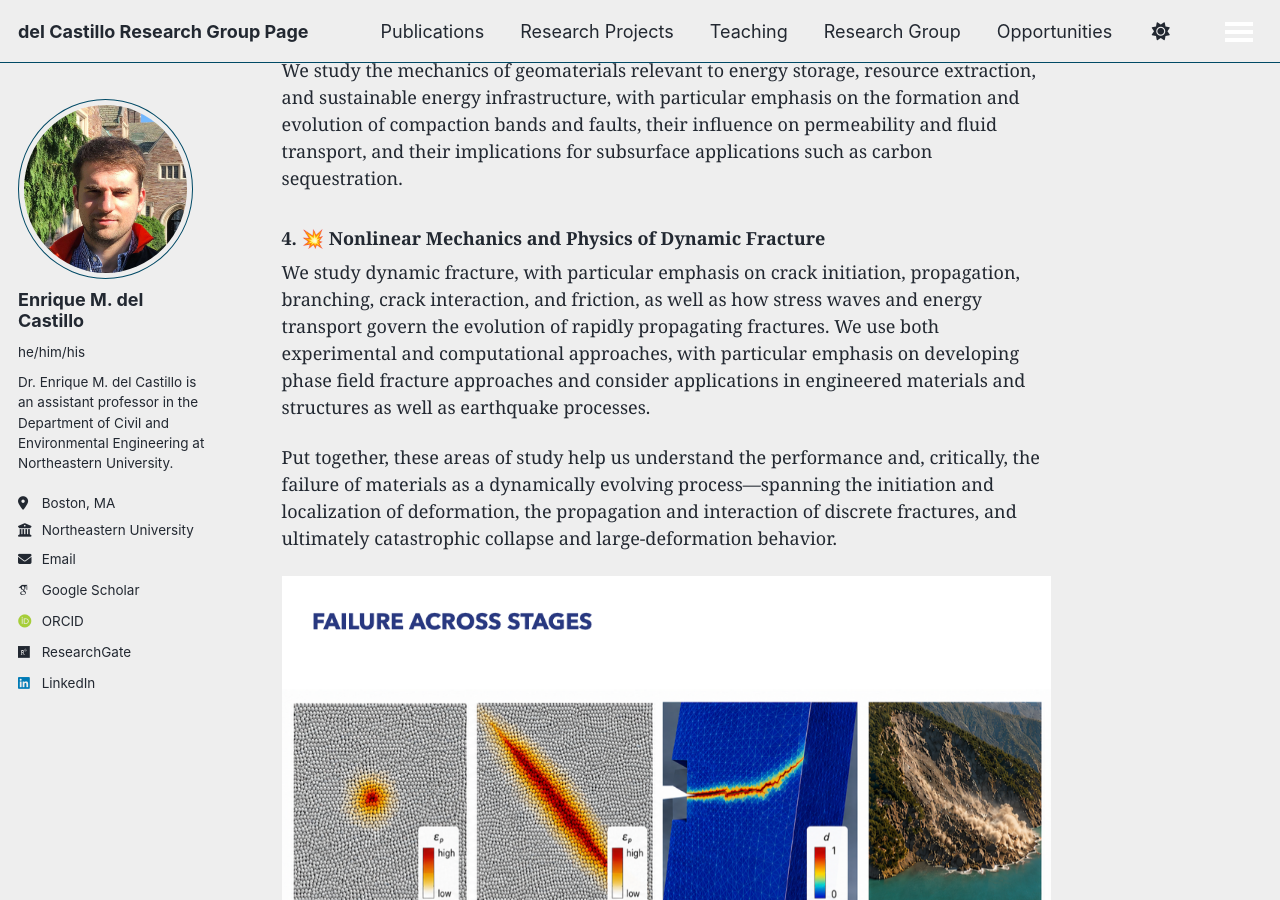
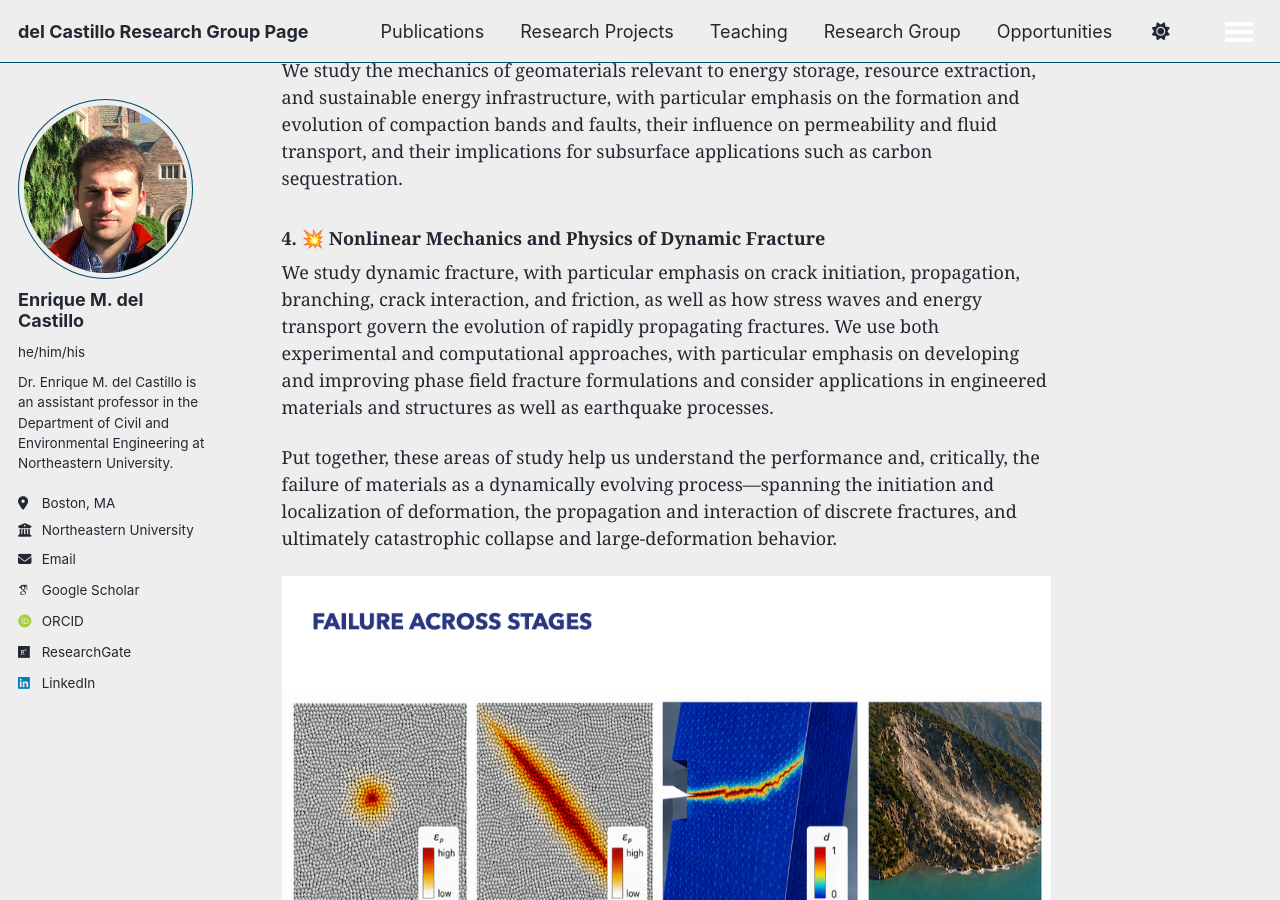
Before and after one commit to emdc19/emdcwebsite, a Jekyll site: the page built from _pages/about.md, in a window 1280 px wide and 900 px high, scrolled down 1732 px. Built offline with Jekyll 4.4.1, drawn with Linux system fonts in a browser that asks for light colours; some web fonts are replaced; a script that is not in the unit is left out.

Commit message:
Update about.md

```diff
--- a/_pages/about.md
+++ b/_pages/about.md
@@ -41,7 +41,7 @@ We study the mechanics of geomaterials relevant to energy storage, resource extr
 
 ### 4. 💥 Nonlinear Mechanics and Physics of Dynamic Fracture
 
-We study dynamic fracture, with particular emphasis on crack initiation, propagation, branching, crack interaction, and friction, as well as how stress waves and energy transport govern the evolution of rapidly propagating fractures. We use both experimental and computational approaches, with particular emphasis on developing phase field fracture approaches and consider applications in engineered materials and structures as well as earthquake processes.
+We study dynamic fracture, with particular emphasis on crack initiation, propagation, branching, crack interaction, and friction, as well as how stress waves and energy transport govern the evolution of rapidly propagating fractures. We use both experimental and computational approaches, with particular emphasis on developing and improving phase field fracture formulations and consider applications in engineered materials and structures as well as earthquake processes.
 
 Put together, these areas of study help us understand the performance and, critically, the failure of materials as a dynamically evolving process—spanning the initiation and localization of deformation, the propagation and interaction of discrete fractures, and ultimately catastrophic collapse and large-deformation behavior.
 
```
